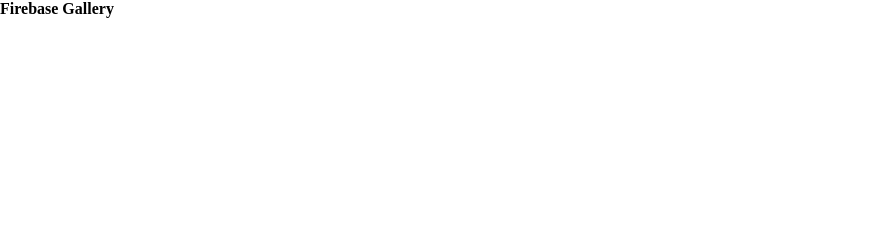
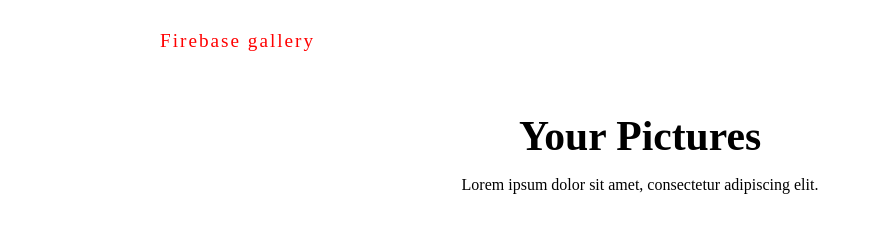
Before and after one commit to DONROB3R7/Firebase_gallery, a React app: page / in a window 1280 px wide. Shown: the whole page, without its empty margins (0-881 px from the left). Built offline with nearby package versions, Linux system fonts and the light colour scheme.

Commit message:
Added the title component Added the title component Added the basic css style

```diff
--- /dev/null
+++ b/src/componets/Title.js
@@ -0,0 +1,13 @@
+import React from "react";
+
+const Title = () => {
+  return (
+    <div className="title">
+      <h1>Firebase gallery</h1>
+      <h2>Your Pictures</h2>
+      <p>Lorem ipsum dolor sit amet, consectetur adipiscing elit.</p>
+    </div>
+  );
+};
+
+export default Title;
--- a/src/index.js
+++ b/src/index.js
@@ -3,12 +3,14 @@ import ReactDOM from "react-dom";
 
 import "./styles.css";
 
+import Title from "./componets/Title";
+
 class Layout extends React.Component {
   render() {
     return (
-      <React.Fragment>
-        <h1>Firebase Gallery</h1>
-      </React.Fragment>
+      <div className="Gallery_App">
+        <Title />
+      </div>
     );
   }
 }
--- a/src/styles.css
+++ b/src/styles.css
@@ -1,3 +1,4 @@
+/* Css reset Section */
 *,
 *:before,
 *:after {
@@ -8,3 +9,35 @@
   border: 0;
   outline: 0;
 }
+/* --Css reset  Section */
+
+/* Gallery_App Section */
+
+.Gallery_App {
+  max-width: 960px;
+  margin: 0 auto;
+  padding: 0 20px;
+}
+/* --Gallery_App   Section */
+
+/* Title Section */
+.title h1 {
+  color: red;
+  font-size: 1.2rem;
+  letter-spacing: 2px;
+  font-weight: normal;
+  margin-top: 30px;
+}
+
+.title h2,
+.title p {
+  text-align: center;
+}
+
+.title h2 {
+  margin-top: 60px;
+  font-size: 2.6rem;
+  margin-bottom: 1rem;
+}
+
+/* Title Section */
```
